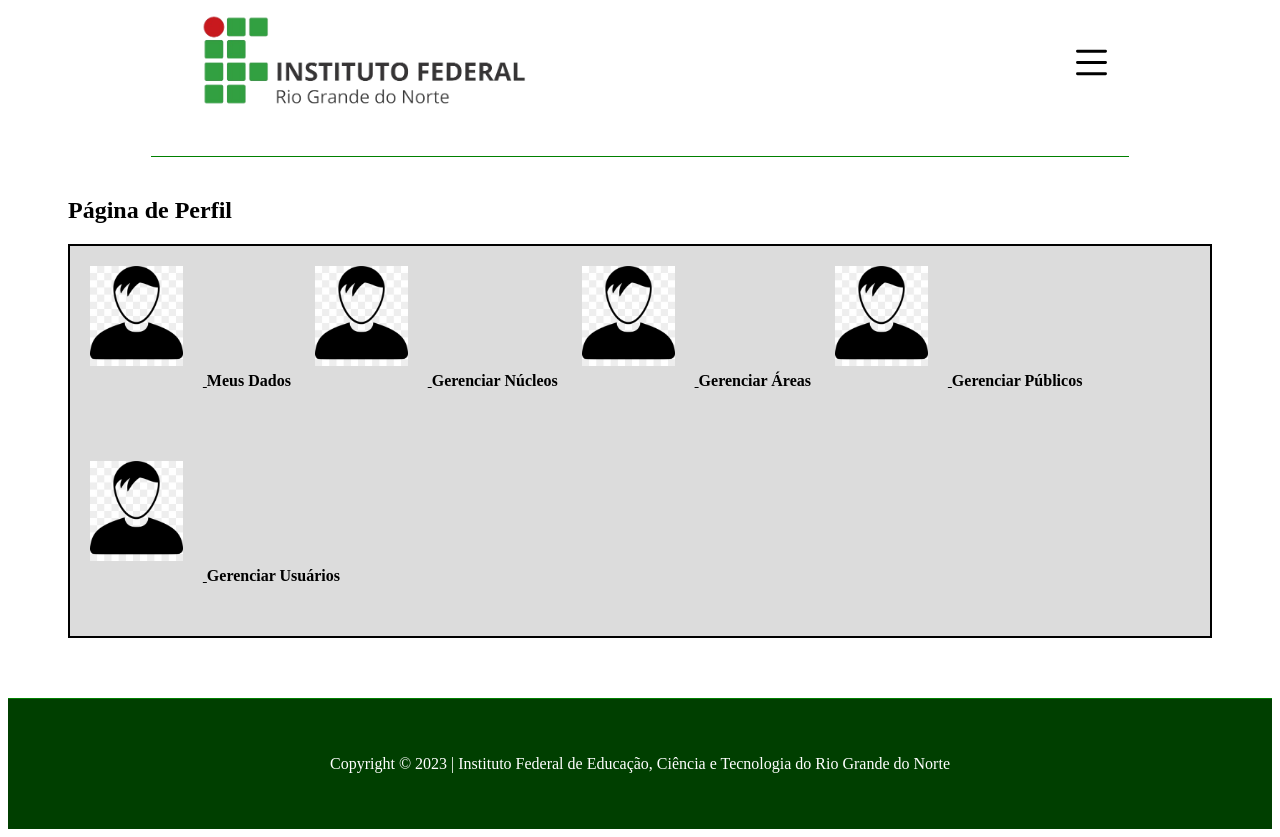
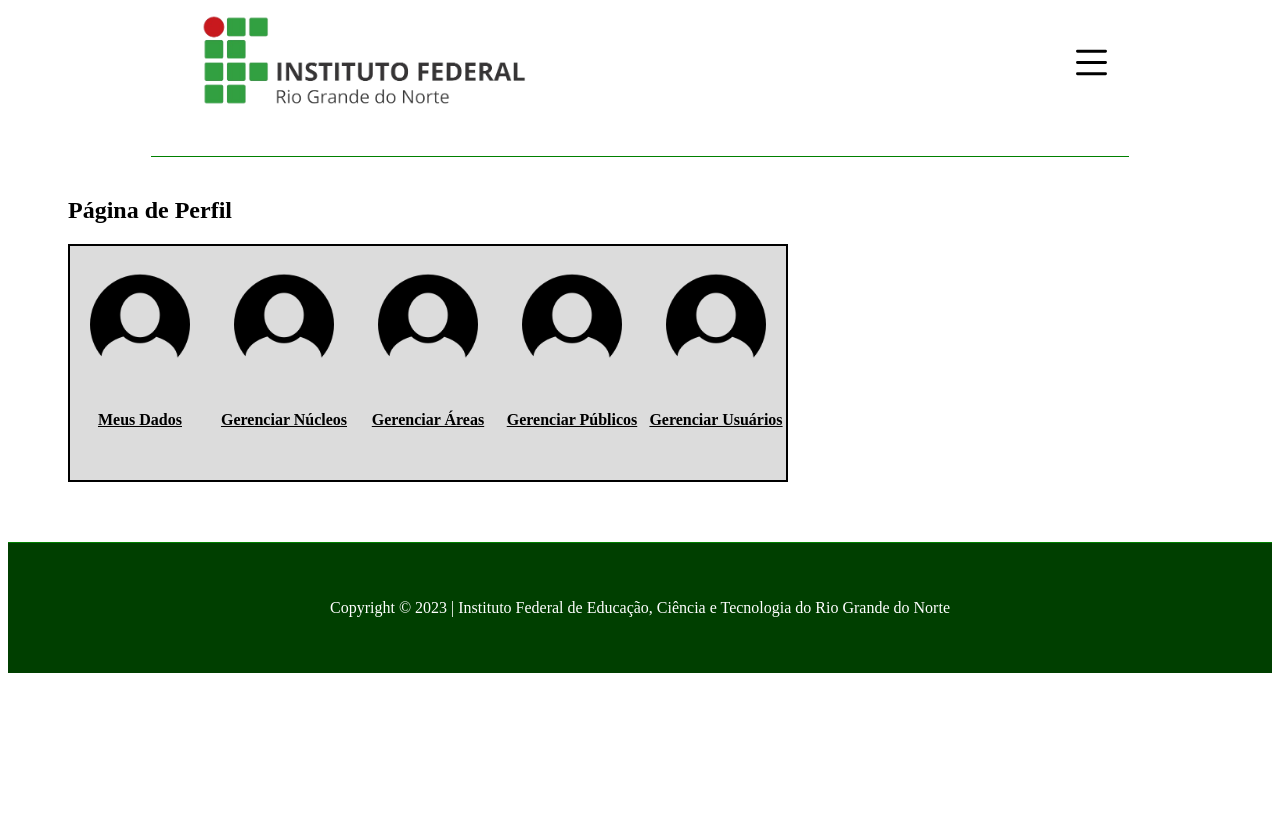
Before and after one commit to arckeman/pi23_MuralAcademico, a PHP site: page /perfil.php in a window 1280 px wide. Shown: the part 95-932 px from the top of the page. After the commit the page ends 768 px from the top, so only its background shows below. Run offline with PHP 8.4, Linux system fonts and the light colour scheme.

Commit message:
erivaldo

```diff
--- a/perfil.php
+++ b/perfil.php
@@ -26,9 +26,13 @@ h2{
 
 div{
   display: inline-block;
+
 }
 img{
   margin:20px;
+}
+h4{
+  text-align:center;
 }
 
 </style>
@@ -53,11 +57,10 @@ img{
   <div class="foto1">
     <div class="card h-100">
       <a href="curso_detalhes.html">
-        <img class="card-img-top" src="src/img/perfil1.jpg" alt="" widht="200px" height="100px">
-        <div class="card">
-          <h4 class="card-title">
-            Meus Dados
-        </div>
+        <img class="card-img-top" src="src/img/perfil1.png" alt="" widht="200px" height="100px">
+
+          <h4 >Meus Dados</h4>
+
       </a>
 
     </div>
@@ -68,11 +71,10 @@ img{
   <div class="foto2">
     <div class="card h-100">
       <a href="curso_detalhes.html">
-        <img class="card-img-top" src="src/img/perfil1.jpg" alt="" widht="200px" height="100px">
-        <div class="card-body">
-          <h4 class="card-title">
-            Gerenciar Núcleos
-        </div>
+        <img class="card-img-top" src="src/img/perfil1.png" alt="" widht="200px" height="100px">
+
+          <h4 >Gerenciar Núcleos</h4>
+
       </a>
 
     </div>
@@ -83,11 +85,8 @@ img{
   <div class="foto3">
     <div class="card h-100">
       <a href="p_areas.php">
-        <img class="card-img-top" src="src/img/perfil1.jpg" alt="" widht="200px" height="100px">
-        <div class="card-body">
-          <h4 class="card-title">
-            Gerenciar Áreas
-        </div>
+        <img class="card-img-top" src="src/img/perfil1.png" alt="" widht="200px" height="100px">
+        <h4>  Gerenciar Áreas</h4>
       </a>
     </div>
   </div>
@@ -97,11 +96,8 @@ img{
   <div class="foto4">
     <div class="card h-100">
       <a href="curso_detalhes.html">
-        <img class="card-img-top" src="src/img/perfil1.jpg" alt="" widht="200px" height="100px">
-        <div class="card-body">
-          <h4 class="card-title">
-            Gerenciar Públicos
-        </div>
+        <img class="card-img-top" src="src/img/perfil1.png" alt="" widht="200px" height="100px">
+        <h4> Gerenciar Públicos</h4>
       </a>
     </div>
   </div>
@@ -111,11 +107,8 @@ img{
   <div class="foto5">
     <div class="card h-100">
       <a href="curso_detalhes.html">
-        <img class="card-img-top" src="src/img/perfil1.jpg" alt="" widht="200px" height="100px">
-        <div class="card-body">
-          <h4 class="card-title">
-            Gerenciar Usuários
-        </div>
+        <img class="card-img-top" src="src/img/perfil1.png" alt="" widht="200px" height="100px">
+        <h4> Gerenciar Usuários</h4>
       </a>
     </div>
   </div>
```
Also changed, not shown: src/img/perfil1.jpg (deleted), src/img/perfil1.png (added).
